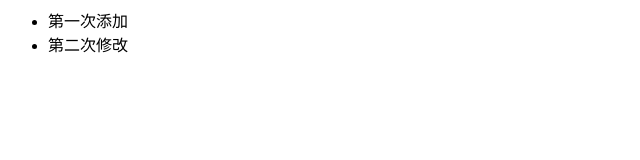
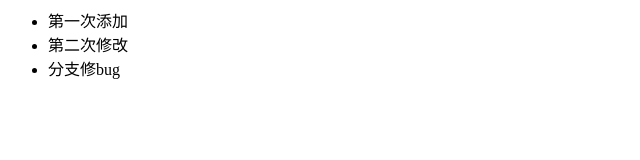
Before and after one commit to snowcliff/test, a plain HTML site: page index.html in a window 1280 px wide. Shown: the whole page, without its empty margins (0-640 px from the left). Drawn offline with Linux system fonts and the light colour scheme.

Commit message:
第三次分支bug

```diff
--- a/index.html
+++ b/index.html
@@ -4,6 +4,7 @@
 		<ul>
 			<li>第一次添加</li>
 			<li>第二次修改</li>
+			<li>分支修bug</li>
 		</ul>
 	</body>
 </html>
```
